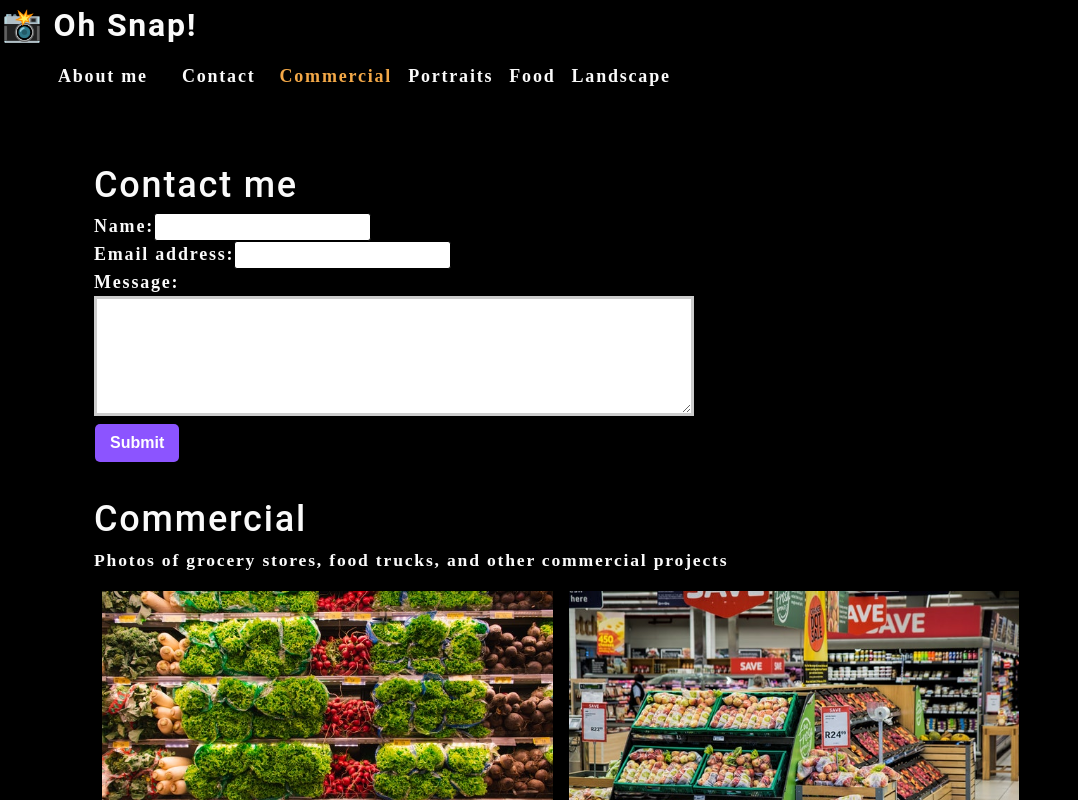
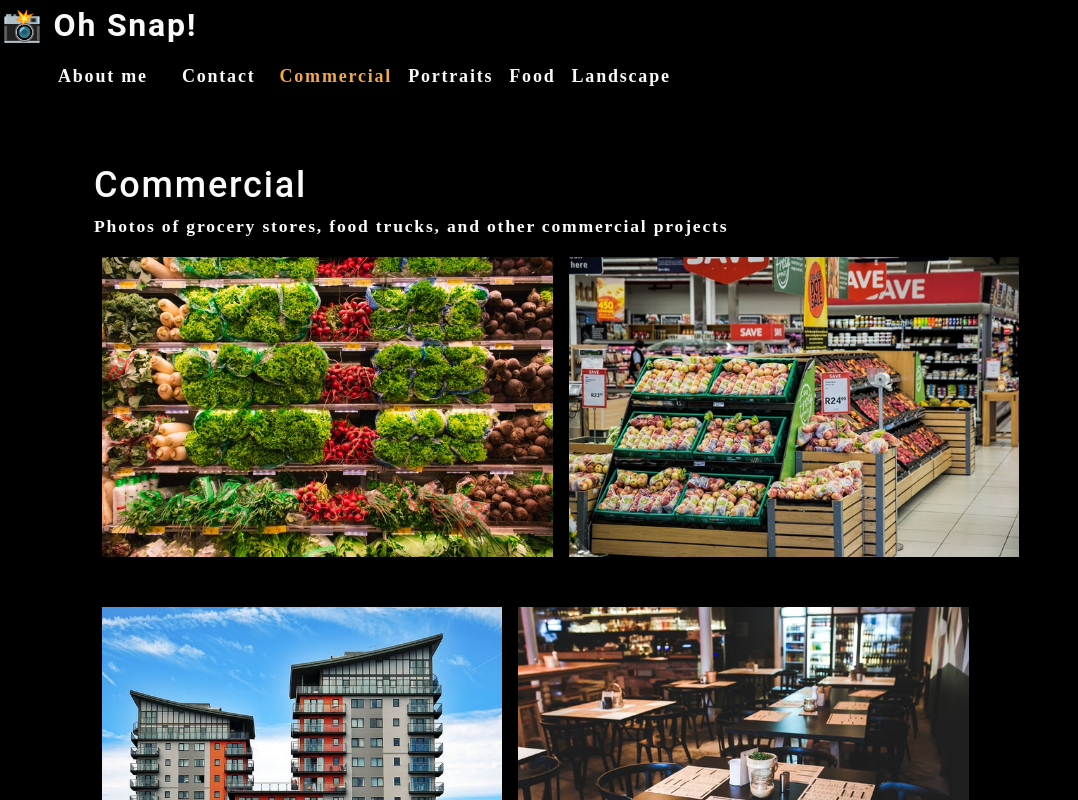
Before and after one commit to robjameva/My-First-React-App, a React (Create React App) app: page / in a window 1280 px wide. Shown: the top 800 px of the page, without its empty margins (0-1078 px from the left). Built offline with nearby package versions, Linux system fonts and the light colour scheme.

Commit message:
Conditional reder contact

```diff
--- a/src/App.jsx
+++ b/src/App.jsx
@@ -13,14 +13,27 @@
   ])
 
   const [currentCategory, setCurrentCategory] = useState(categories[0]);
+  const [contactSelected, setContactSelected] = useState(false);
+
 
   return (
     <div>
-      <Nav categories={categories} currentCategory={currentCategory} setCurrentCategory={setCurrentCategory} />
+      <Nav
+        categories={categories}
+        currentCategory={currentCategory}
+        setCurrentCategory={setCurrentCategory}
+        contactSelected={contactSelected}
+        setContactSelected={setContactSelected}
+      />
       <main>
-        <ContactForm />
-        <Gallery currentCategory={currentCategory} />
-        <About />
+        {!contactSelected ? (
+          <>
+            <Gallery currentCategory={currentCategory} />
+            <About />
+          </>
+        ) : (
+          <ContactForm />
+        )}
       </main>
     </div>
   );
--- a/src/components/Contact/index.jsx
+++ b/src/components/Contact/index.jsx
@@ -1,17 +1,32 @@
 import React, { useState } from 'react';
+import { validateEmail } from '../../utils/helpers';
 
 function ContactForm() {
 
     const [formState, setFormState] = useState({ name: '', email: '', message: '' });
     const { name, email, message } = formState;
+    const [errorMessage, setErrorMessage] = useState('');
 
     function handleChange(e) {
-        setFormState({ ...formState, [e.target.name]: e.target.value })
+        if (e.target.name === 'email') {
+            const isValid = validateEmail(e.target.value)
+            if (!isValid) {
+                setErrorMessage('Your email is invalid.');
+            } else {
+                setErrorMessage('');
+            }
+        } else {
+            if (!e.target.value.length) {
+                setErrorMessage(`${e.target.name} is required.`);
+            } else {
+                setErrorMessage('');
+            }
+        }
     }
 
     function handleSubmit(e) {
         e.preventDefault();
-        console.log(formState)
+        if (!errorMessage) setFormState({ ...formState, [e.target.name]: e.target.value })
     }
 
     return (
@@ -20,16 +35,21 @@
             <form id='contact-form' onSubmit={handleSubmit}>
                 <div>
                     <label htmlFor="name">Name:</label>
-                    <input type="text" name="name" defaultValue={name} onChange={handleChange} />
+                    <input type="text" name="name" defaultValue={name} onBlur={handleChange} />
                 </div>
                 <div>
                     <label htmlFor="email">Email address:</label>
-                    <input type="email" name="email" defaultValue={email} onChange={handleChange} />
+                    <input type="email" name="email" defaultValue={email} onBlur={handleChange} />
                 </div>
                 <div>
                     <label htmlFor="message">Message:</label>
-                    <textarea name="message" rows="5" defaultValue={message} onChange={handleChange} />
+                    <textarea name="message" rows="5" defaultValue={message} onBlur={handleChange} />
                 </div>
+                {errorMessage && (
+                    <div>
+                        <p className='error-text'>{errorMessage}</p>
+                    </div>
+                )}
                 <button type='submit'>Submit</button>
             </form>
         </section>
--- a/src/components/Nav/index.jsx
+++ b/src/components/Nav/index.jsx
@@ -6,7 +6,9 @@
     const {
         categories = [],
         setCurrentCategory,
-        currentCategory
+        currentCategory,
+        contactSelected,
+        setContactSelected
     } = props;
 
     useEffect(() => {
@@ -28,23 +30,24 @@
             <nav>
                 <ul className="flex-row">
                     <li className="mx-2">
-                        <a href="#about" data-testid='about'>
+                        <a href="#about" data-testid='about' onClick={() => setContactSelected(false)}>
                             About me
                         </a>
                     </li>
-                    <li className={"mx-2"}>
-                        <span onClick={() => handleClick('Contact')}>
+                    <li className={`mx-2 ${contactSelected && 'navActive'}`}>
+                        <span onClick={() => setContactSelected(true)}>
                             Contact
                         </span>
                     </li>
                     {categories.map(category => (
                         <li
-                            className={`mx-1 ${currentCategory.name === category.name && 'navActive'}`}
+                            className={`mx-1 ${currentCategory.name === category.name && !contactSelected && 'navActive'}`}
                             key={category.name}
                         >
                             <span
                                 onClick={() => {
                                     setCurrentCategory(category)
+                                    setContactSelected(false)
                                 }}
                             >
                                 {capitalizeFirstLetter(category.name)}
```
